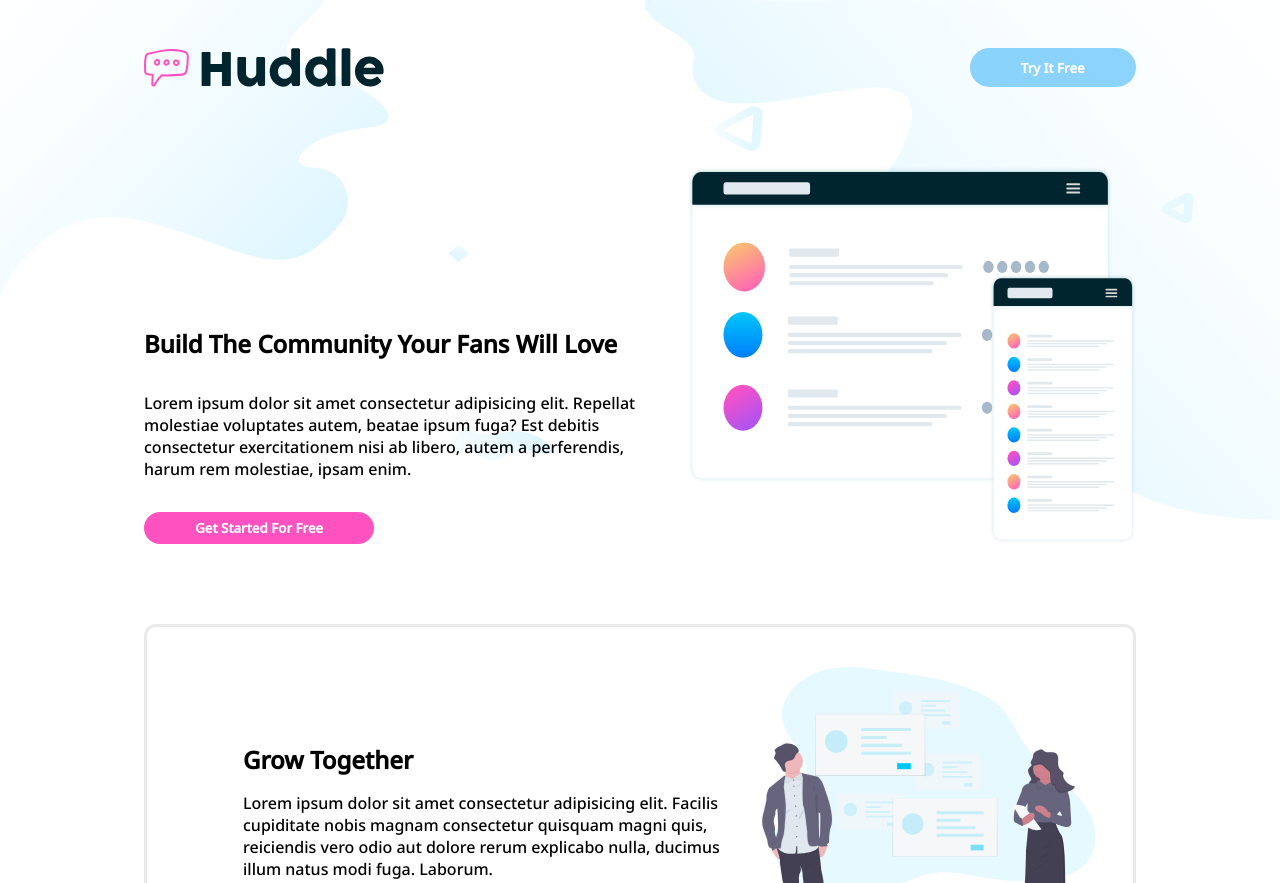
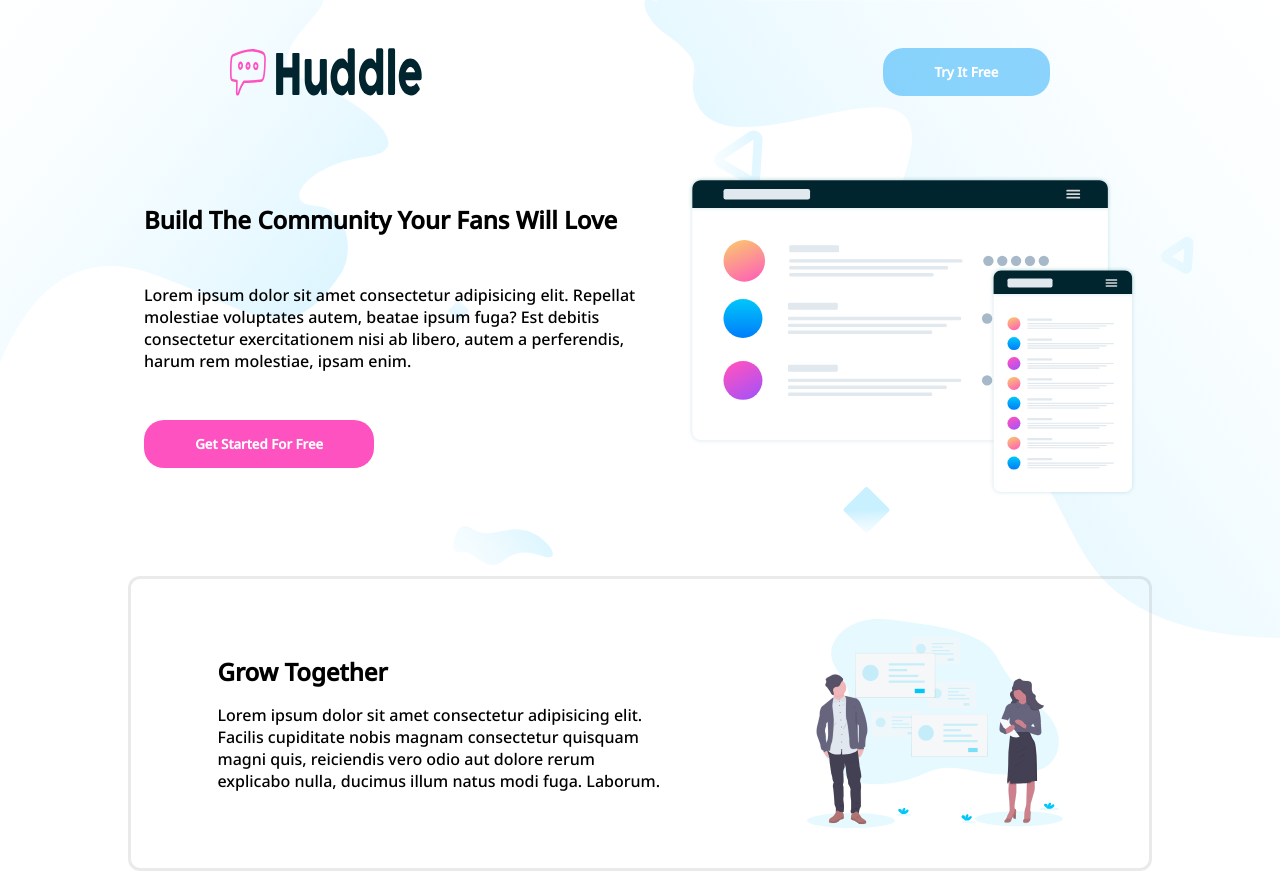
Before and after one commit to joaomiguelg/huddle-landing-page, a plain HTML site: page index.html in a window 1280 px wide. Shown: the top 883 px of the page. Drawn offline with Linux system fonts and the light colour scheme.

Commit message:
adjust css

```diff
--- a/index.html
+++ b/index.html
@@ -11,18 +11,18 @@
     <link href="https://fonts.googleapis.com/css2?family=Noto+Sans:wght@500&display=swap" rel="stylesheet">
 </head>
 <body>
-    <header class="cabecalho">
-        <img src="./images/logo.svg" alt="Huddle logo">
-        <button class="botao-header">Try It Free</button>
+    <header>
+        <img src="./images/logo.svg" alt="Huddle logo" class="logo">
+        <button class="button-header">Try It Free</button>
     </header>
     <main>
         <section class="section-1">
-            <div class="div-textos">
+            <div class="div-texts-section-1">
                 <h1>Build The Community Your Fans Will Love</h1>
                 <p>Lorem ipsum dolor sit amet consectetur adipisicing elit. Repellat molestiae voluptates autem, beatae ipsum fuga? Est debitis consectetur exercitationem nisi ab libero, autem a perferendis, harum rem molestiae, ipsam enim.</p>
-                <button class="botao-main">Get Started For Free</button>
+                <button class="button-main">Get Started For Free</button>
             </div>
-            <img src="./images/illustration-mockups.svg" alt="Illustration Mochups" class="img-div-textos">
+            <img src="./images/illustration-mockups.svg" alt="Illustration Mochups" class="img-div-texts">
         </section>
         <section class="section-2">
             <article class="article-1">
@@ -47,14 +47,12 @@
                 <img src="./images/illustration-your-users.svg" alt="Illustration Your Users" class="img-article">
             </article>
         </section>
-        <section class="section-3">
+    </main>
+    <footer>
             <div class="div-section-3">
                 <h2>Ready To Build Your Community?</h2>
-                <button class="botao-main">Get Started For Free</button>
+                <button class="button-main">Get Started For Free</button>
             </div>
-        </section>
-    </main>
-    <footer class="rodape">
         <div class="div-logo-icons">
             <img src="./images/logo.svg" alt="Huddle logo" class="logo-footer">
             <div class="icons-footer">
--- a/style.css
+++ b/style.css
@@ -5,9 +5,9 @@
 }
 
 body {
-    background-image: url(./images/bg-hero-desktop.svg);
-    background-repeat: no-repeat;
-    background-size: 100vw 65vh;
+    background: url(./images/bg-hero-desktop.svg) no-repeat top center;
+    background-size: contain;
+
 }
 
 p,h1,h2 {
@@ -15,78 +15,103 @@ p,h1,h2 {
 
 }
 
-.botao-main {
+/*header*/
+
+header {
+    display: flex;
+    justify-content: space-around;
+    margin: 3em auto;
+}
+
+.logo {
+    width: 15vw;
+}
+
+.button-header {
+    width: 13vw;
+    height: 6vh;
+    border-radius: 20px;
+    border: none;
+
+    background-color: #009ef971;
+    font-weight: bolder;
+    font-family: 'Noto Sans', sans-serif;
+
+    color: rgb(255, 255, 255);
+}
+
+.button-header:hover {
+    background-color: #009ef928;
+    cursor: pointer;
+}
+
+/*main*/
+/*section-1*/
+
+.section-1 {
+    display: flex;
+    justify-content: center;
+    align-items: center;
+    gap: 2em;
+
+    margin: 5em auto;
+}
+
+.div-texts-section-1 {
+    display: flex;
+    flex-direction: column;
+    align-items: flex-start;
+
+    width: 40vw;
+    gap: 3em;
+}
+
+.button-main {
     width: 18vw;
-    height: 4vh;
+    height: 6vh;
     border-radius: 20px;
+    border: none;
+
     background-color: #FE52C0;
-    border: none;
+
     color: rgb(255, 255, 255);
     font-family: 'Noto Sans', sans-serif;
     font-weight: bolder;
 }
 
-.cabecalho {
-    display: flex;
-    justify-content: space-between;
-    margin: 3em 9em;
-}
-
-.botao-header {
-    width: 13vw;
-    border-radius: 20px;
-    background-color: #009ef971;
-    font-weight: bolder;
-    font-family: 'Noto Sans', sans-serif;
-    border: none;
-    color: rgb(255, 255, 255);
-}
-
-.botao-header:hover {
-    background-color: #009ef928;
-    cursor: pointer;
-}
-
-.botao-main:hover {
+.button-main:hover {
     background-color:#fe52bf88;
     cursor: pointer;
 }
 
-
-.section-1 {
-    display: flex;
-    justify-content: space-between;
-    margin: 5em 9em;
-    gap: 30px;
+.img-div-texts {
+    width: 35vw;
 }
 
-.div-textos {
-    display: flex;
-    flex-direction: column;
-    align-items: flex-start;
-    width: 40vw;
-    gap: 2em;
-    margin-top: 10em;
-}
-
-.img-div-textos {
-    width: 35vw;
-}
+/*section-2*/
 
 .section-2 {
     display: flex;
     flex-direction: column;
-    margin: 5em 9em;
+    justify-content: center;
+    align-items: center;
     gap: 2em;
+
+    margin: 5em auto;
+
 }
 
 .article-1,.article-2,.article-3 {
     display: flex;
     align-items: center;
-    justify-content: space-between;
+    justify-content: space-around;
+    gap: 2em;
+
     border: solid rgba(0, 0, 0, 0.082);
     border-radius: 12px;
-    padding: 2.5em 2em 2.5em 6em
+    padding: 2.5em 2em;
+    width: 80vw;
+    margin: 0 auto;
 
 }
 
@@ -94,50 +119,59 @@ p,h1,h2 {
     display: flex;
     flex-direction: column;
     gap: 1em;
-    width: 30em;
+
+    width: 35vw;
 }
 
 .div-article-2 {
     display: flex;
     flex-direction: column;
     gap: 1em;
-    width: 30em;
     order: 2;
+
+    width: 35vw;
+
 }
 
 .img-article {
-    width: 22em;
+    width: 20vw;
 }
 
-.section-3 {
+/*footer*/
+
+footer {
     display: flex;
-    justify-content: center;
+    justify-content: space-between;
+    align-items: center;
+    gap: 3em;
+
+    background-color: #00252E;
+
+    margin-top: 7em;
+    padding: 6em 9em;
+
+    position: relative;
 }
 
 .div-section-3 {
     display: flex;
     flex-direction: column;
+    align-items: center;
     justify-content: center;
-    align-items: center;
-    gap: 2em;
+    gap: 1.5em;
+
     border: solid rgba(0, 0, 0, 0.082);
     border-radius: 12px;
     width:30vw;
     height: 20vh;
+
     position: absolute;
-    z-index: 1;
+    top: 0;
+    left: 50%;
+    transform: translate(-50%, -50%);
+
     background-color: rgb(255, 255, 255);
-}
 
-.rodape {
-    background-color: #00252E;
-    margin-top: 7em;
-    display: flex;
-    justify-content: space-between;
-    align-items: center;
-    gap: 4em;
-    height: 25em;
-    padding: 6em 9em;
 }
 
 .logo-footer {
@@ -153,21 +187,24 @@ p,h1,h2 {
 
 .icons-footer {
     display: flex;
+    align-items: center;
     gap: 1em;
-    flex-direction: row;
+
 }
 
 .copy {
     color: rgb(255, 255, 255);
-    width: 30vw;
+
 }
 
 .icones-img {
-    width: 2em
+    width: 2vw;
+
 }
 
 .lista-footer {
     width: 10vw;
+
     display: flex;
     flex-direction: column;
     gap: 1em;
```
